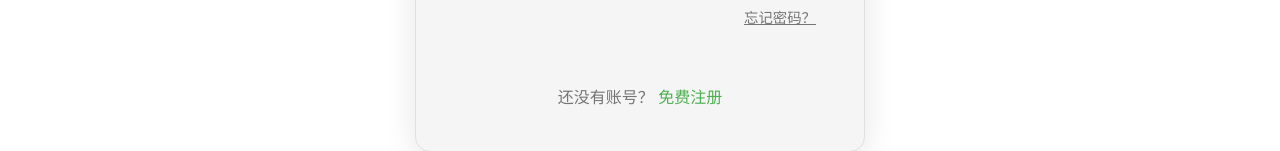
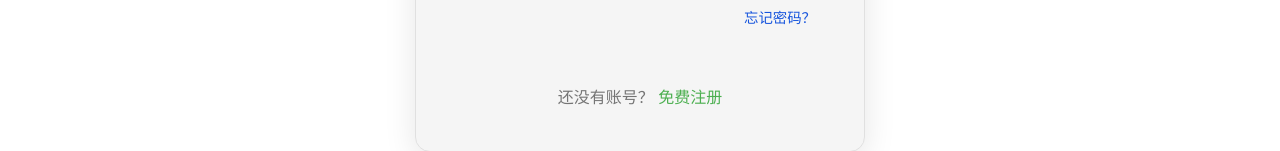
Before and after one commit to silenceyuana/Contegaweb, a website: page public/login.html in a window 1280 px wide. Shown: the part 504-655 px from the top of the page. Drawn offline with Linux system fonts and the light colour scheme.

Commit message:
更新登录

```diff
--- a/public/login.html
+++ b/public/login.html
@@ -35,7 +35,7 @@
                         <i class="fas fa-sign-in-alt"></i> 登录
                     </button>
                     <p style="text-align: right; margin-top: 10px; font-size: 0.9rem;">
-                        <a href="forgot-password.html" style="color: var(--text-color-secondary); text-decoration: underline;">忘记密码？</a>
+                        <a href="reset-password.html" style="color: #1755dd;">忘记密码？</a>
                     </p>
                     <div id="formMessage" class="message" style="margin-top: 15px; text-align: center;"></div>
                     <p style="text-align: center; margin-top: 20px;">
```
